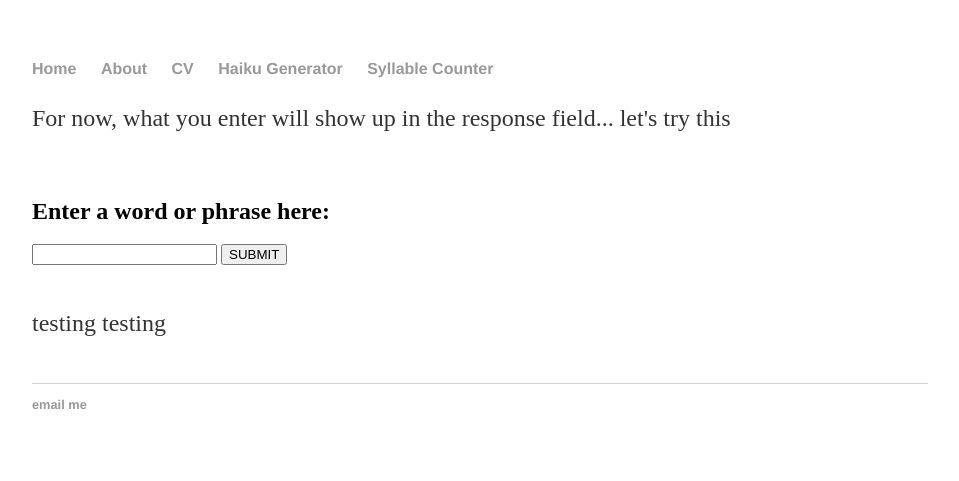
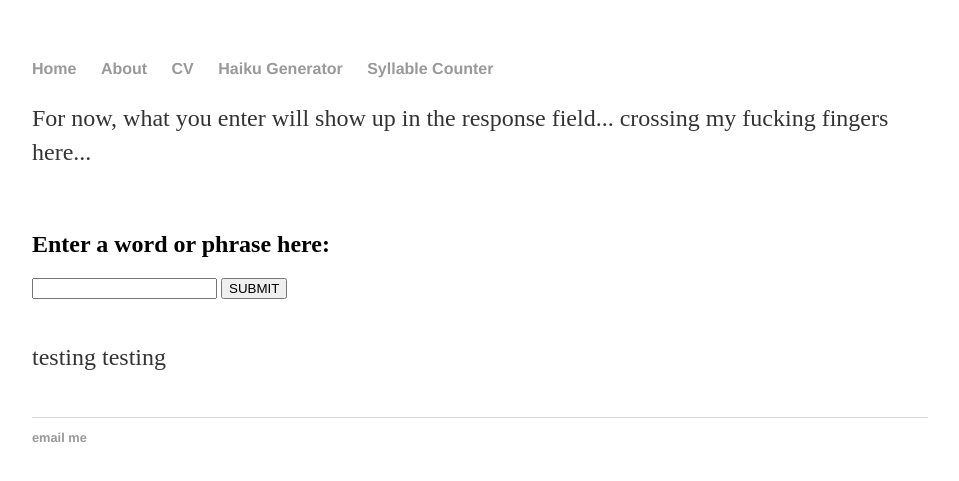
Before and after one commit to SeanEFletcher/SeanEFletcher.github.io, a Jekyll site: the page built from syllable/index.html, in a window 1280 px wide. Shown: the top 481 px of the page, without its empty margins (160-1119 px from the left). Built offline with Jekyll 4.4.1, drawn with Linux system fonts in a browser that asks for light colours.

Commit message:
Update index.html

```diff
--- a/syllable/index.html
+++ b/syllable/index.html
@@ -2,7 +2,7 @@
 layout: default
 title: Syllable Counter
 ---
-<p> For now, what you enter will show up in the response field... let's try this</p><br>
+<p> For now, what you enter will show up in the response field... crossing my fucking fingers here...</p><br>
 <h2 id="prompt">Enter a word or phrase here:</h2>
 
       <form id="form" autocomplete="off">
@@ -52,13 +52,9 @@ const addToResponseField = (response01) => {
             console.log(response01.status);
             return;
       } else {
-            printPoop();
-            console.log(response01);
-            printPoop();
-            /*
             let inputString = document.getElementById('input01').value;
-            document.getElementById("responseField").innerHTML = `<p>This is what you typed into the box::</p><ol>${inputString}</ol>`;
-            return; */
+            document.getElementById("responseField").innerHTML = `<p>What you entered - ${inputString} - has ${response01} syllables.</p>`;
+            return;
       }
 };
 const testFunction01 = () => {
```
